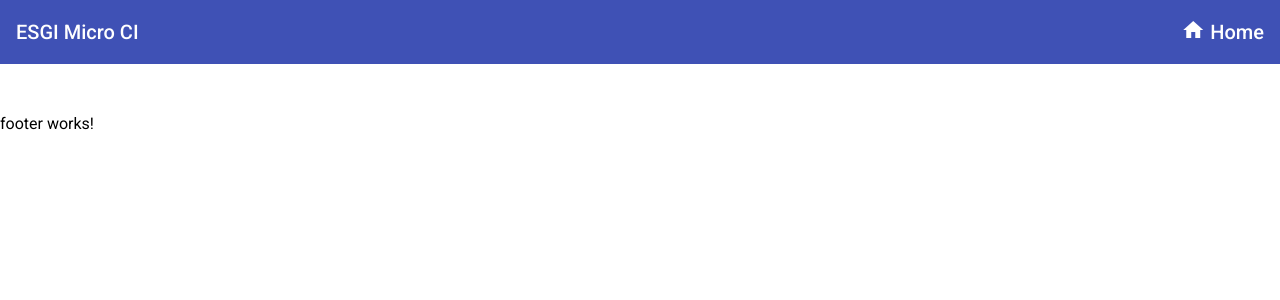
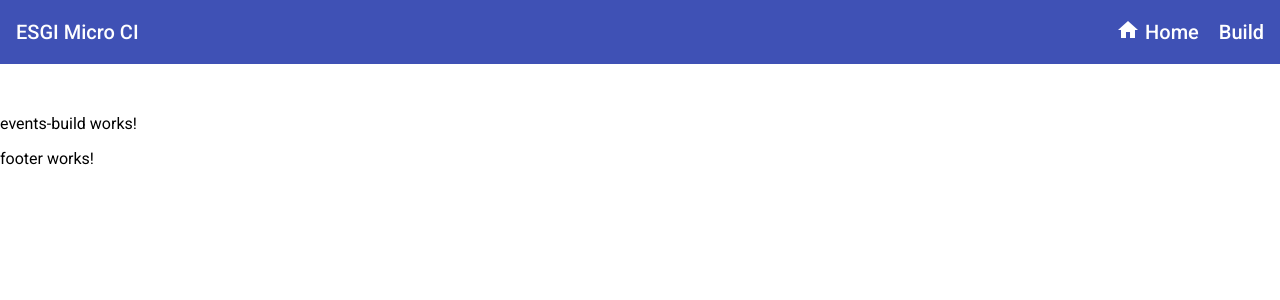
Before and after one commit to esgi-microservices-al1/micro-ci-front, an Angular app: page /build in a window 1280 px wide. Before the commit this address led to /. Shown: the top 300 px of the page. Built offline with nearby package versions, Linux system fonts and the light colour scheme.

Commit message:
ajout onglet build

```diff
--- a/angular.json
+++ b/angular.json
@@ -126,5 +126,8 @@
       }
     }
   },
-  "defaultProject": "micro-ci-front"
+  "defaultProject": "micro-ci-front",
+  "cli": {
+    "analytics": false
+  }
 }
--- a/src/app/app.module.ts
+++ b/src/app/app.module.ts
@@ -5,17 +5,30 @@ import { AppContainer } from './app.container';
 import { RoutingModule } from './routing.module';
 import { BrowserAnimationsModule } from '@angular/platform-browser/animations';
 import { CoreModule } from './core';
-import { UsersModule } from './users';
+import { UsersModule, UsersContainer } from './users';
+import { EventsBuildComponent } from './events-build/events-build.component';
+import { Routes, RouterModule } from '@angular/router';
 
+const routes: Routes = [
+  { path: 'users', component: UsersContainer},
+  { path: 'build' , component: EventsBuildComponent},
+];
 
 @NgModule({
   declarations: [
-    AppContainer
+    AppContainer,
+    EventsBuildComponent,
+
   ],
   imports: [
     BrowserModule,
     RoutingModule,
     BrowserAnimationsModule,
+    RouterModule.forRoot(
+      routes,
+      { enableTracing: true } // <-- debugging purposes only
+    ),
+
 
     CoreModule,
 
--- a/src/app/core/components/header/header.component.html
+++ b/src/app/core/components/header/header.component.html
@@ -21,14 +21,25 @@
         </a>
       </div>
       <div fxFlex fxLayout fxLayoutAlign="flex-end" fxHide.xs>
+
         <ul fxLayout fxLayoutGap="20px" class="navigation-items">
           <li>
-            <a>
+            <nav>
+            <a routerLink ='/users' routerLink = 'active'  (click)='usersRoute()'>
               <mat-icon class="icon">home</mat-icon>
-              <span class="label">Home</span>
+              <span class="label" (click)='usersRoute()'>Home</span>
+            </a>
+          </nav>
+          </li>
+
+          <li>
+
+            <a routerLink ='/build' routerLinkActive = 'active'  (click)='buildRoute()'>
+              <span class="label" (click)='buildRoute()'>Build</span>
             </a>
           </li>
         </ul>
+
       </div>
     </mat-toolbar>
     <main>
--- a/src/app/core/components/header/header.component.ts
+++ b/src/app/core/components/header/header.component.ts
@@ -1,15 +1,26 @@
 import { Component, OnInit } from '@angular/core';
+import { ActivatedRoute, Router, ɵROUTER_PROVIDERS } from '@angular/router';
 
 @Component({
   selector: 'ci-header',
   templateUrl: './header.component.html',
-  styleUrls: ['./header.component.scss']
+  styleUrls: ['./header.component.scss'],
 })
 export class HeaderComponent implements OnInit {
 
-  constructor() { }
+  constructor(
+    private router: Router
+  ) { }
 
   ngOnInit() {
   }
 
+  buildRoute(){
+
+    this.router.navigate(['/build']);
+  }
+  usersRoute(){
+
+    this.router.navigate(['/users']);
+  }
 }
--- /dev/null
+++ b/src/app/events-build/events-build.component.html
@@ -0,0 +1 @@
+<p>events-build works!</p>
--- /dev/null
+++ b/src/app/events-build/events-build.component.ts
@@ -0,0 +1,15 @@
+import { Component, OnInit } from '@angular/core';
+
+@Component({
+  selector: 'app-events-build',
+  templateUrl: './events-build.component.html',
+  styleUrls: ['./events-build.component.scss']
+})
+export class EventsBuildComponent implements OnInit {
+
+  constructor() { }
+
+  ngOnInit(): void {
+  }
+
+}
```
Also changed, not shown: src/app/routing.module.ts (+5 -4 lines), src/app/events-build/events-build.component.scss (added), 1 other file (tests, documents, lock files or other folders).
